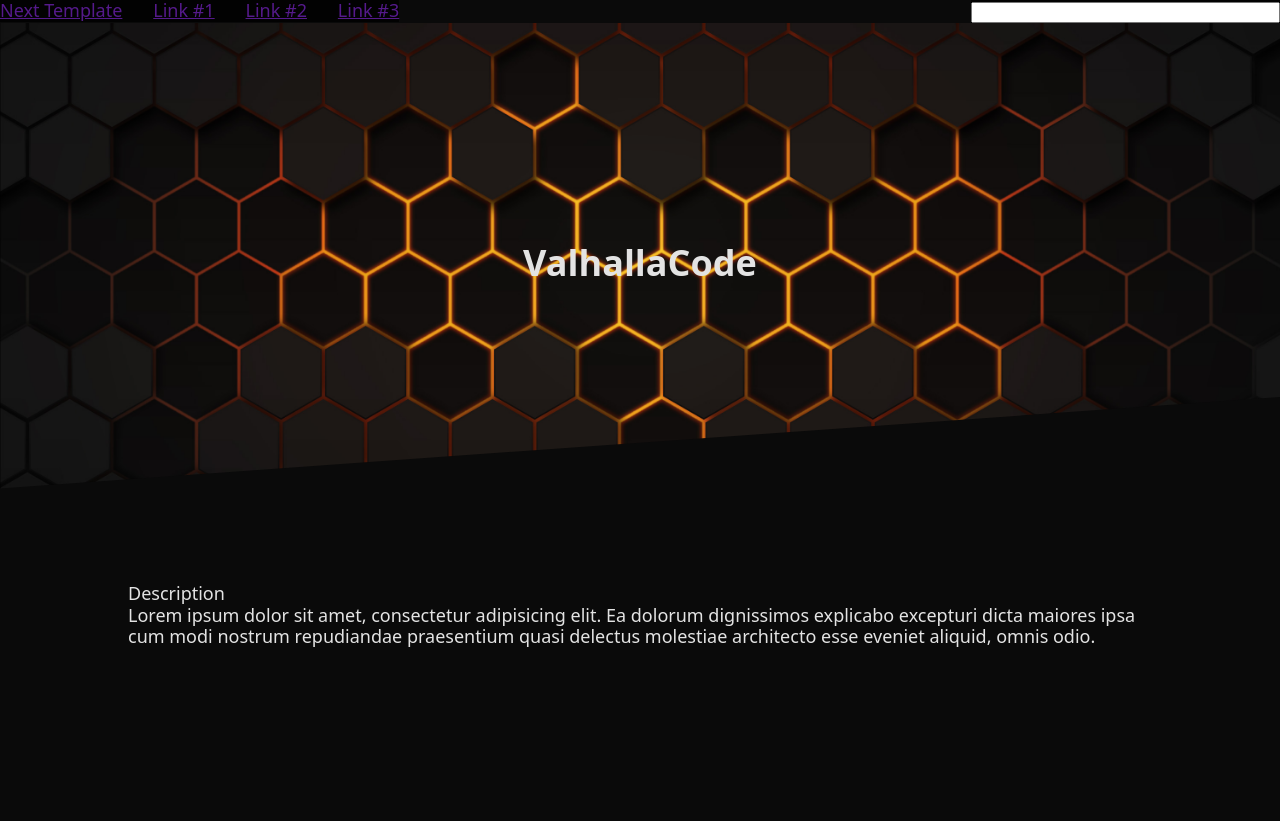
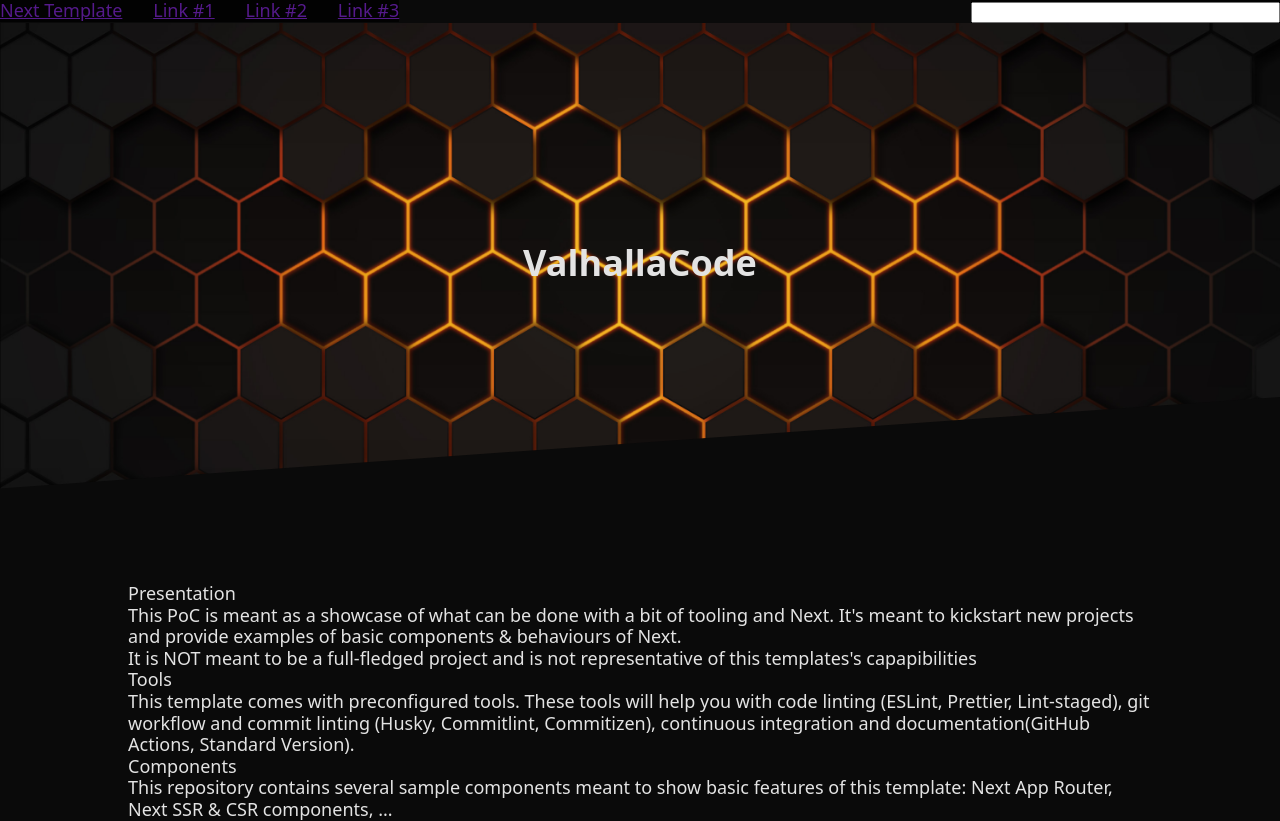
Before and after one commit to Coding-Jarl/next-template-v2, a Next.js app: page / in a window 1280 px wide. Before the commit the page ends 800 px from the top, so only its background shows below. Built offline with nearby package versions, Linux system fonts and the light colour scheme.

Commit message:
feat: upgrade app description

```diff
--- a/src/components/Description.tsx
+++ b/src/components/Description.tsx
@@ -3,13 +3,35 @@ import styles from '@/styles/components/Description.module.scss'
 export default function Description() {
   return (
     <section className={styles.wrapper}>
-      <h2>Description</h2>
-      <p>
-        Lorem ipsum dolor sit amet, consectetur adipisicing elit. Ea dolorum
-        dignissimos explicabo excepturi dicta maiores ipsa cum modi nostrum
-        repudiandae praesentium quasi delectus molestiae architecto esse eveniet
-        aliquid, omnis odio.
-      </p>
+      <article>
+        <h2>Presentation</h2>
+        <p>
+          This PoC is meant as a showcase of what can be done with a bit of
+          tooling and Next. It&apos;s meant to kickstart new projects and
+          provide examples of basic components & behaviours of Next.
+        </p>
+        <p>
+          It is NOT meant to be a full-fledged project and is not representative
+          of this templates&apos;s capapibilities
+        </p>
+      </article>
+      <article>
+        <h2>Tools</h2>
+        <p>
+          This template comes with preconfigured tools. These tools will help
+          you with code linting (ESLint, Prettier, Lint-staged), git workflow
+          and commit linting (Husky, Commitlint, Commitizen), continuous
+          integration and documentation(GitHub Actions, Standard Version).
+        </p>
+      </article>
+      <article>
+        <h2>Components</h2>
+        <p>
+          This repository contains several sample components meant to show basic
+          features of this template: Next App Router, Next SSR & CSR components,
+          ...
+        </p>
+      </article>
     </section>
   )
 }
```
